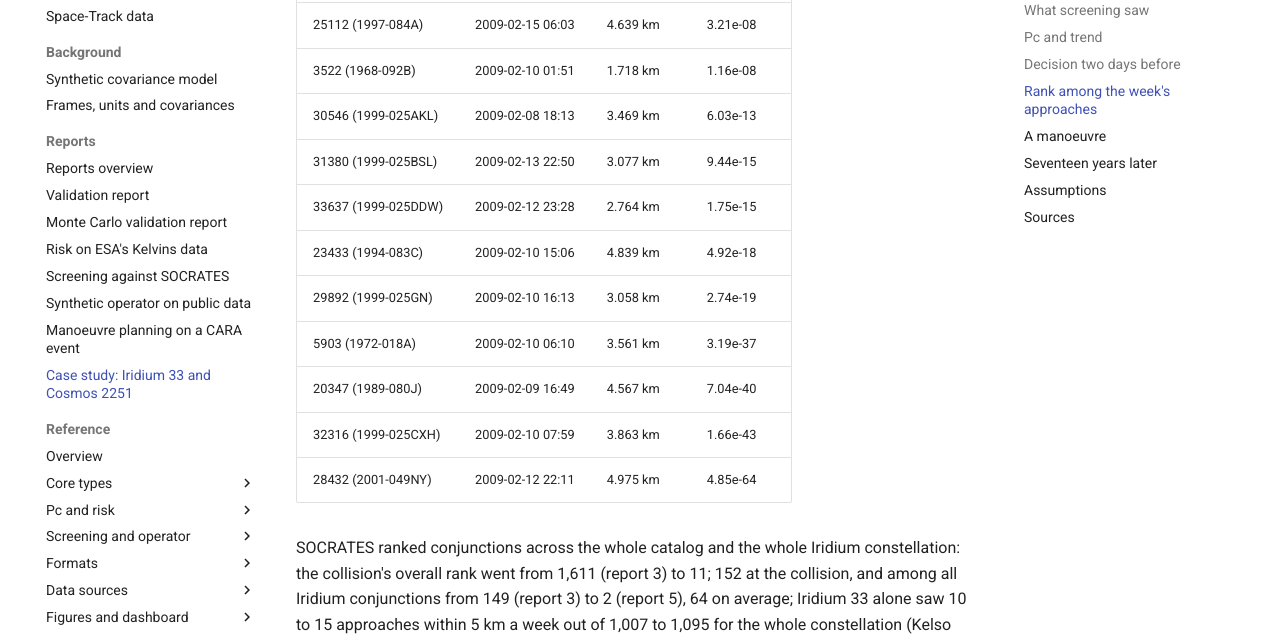
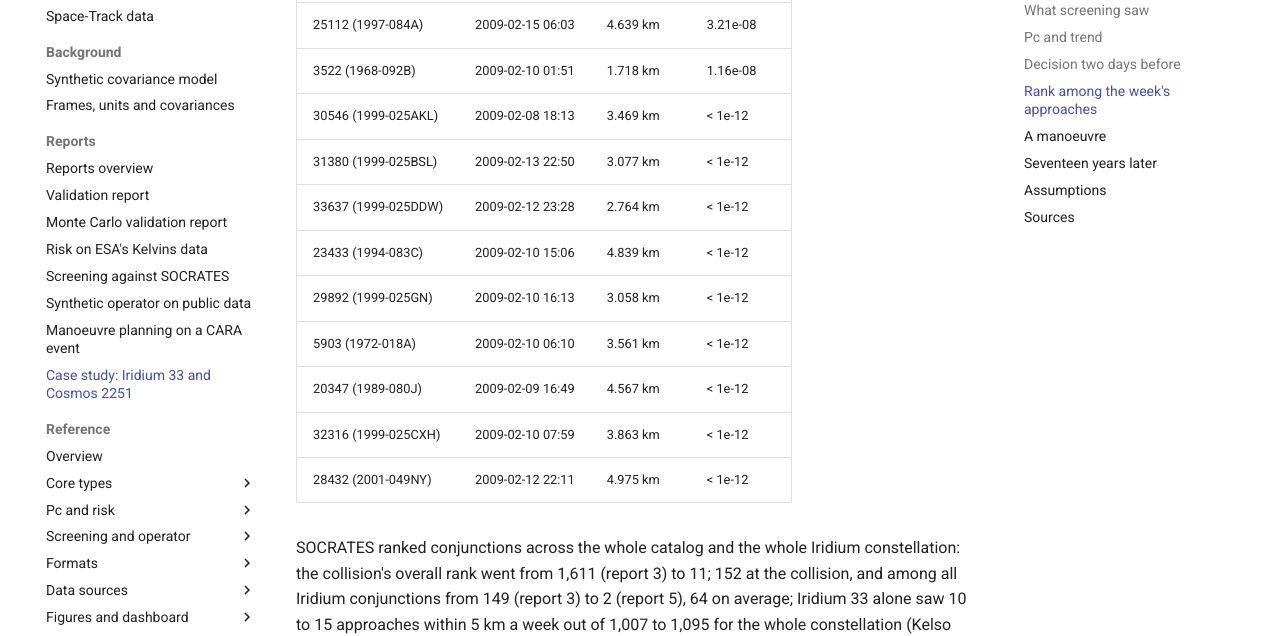
Before and after one commit to Kyrtap1309/keepout, an MkDocs documentation site: the page built from docs/case-study-iridium-cosmos.md, in a window 1280 px wide and 900 px high, scrolled down 5035 px. Shown: the part 152-788 px from the top of the window. Built offline with MkDocs 1.6.1 and Material for MkDocs 9.7.7, drawn with Linux system fonts in a browser that asks for light colours; comment, search, counter and statistics services are not loaded.

Commit message:
chore: date 1.0.0, record the excerpt's screening end, floor the page's Pc
- changelog: 1.0.0 dated 2026-11-27; the test runs changelog_section on
  the package's version, so an undated section fails
- iridium excerpt: manifest records screening_end (ISO) instead of a
  fractional screening_days; NOTICE names the end time; the check allows
  only ISO_ROUNDING (1 ms). Rebuilt from the bulk file; the element sets
  are unchanged
- case study page: Pc below PC_FLOOR (1e-12) shown as "< 1e-12" in tables
  and as hollow markers on the rank figure; the JSON keeps every value
- Python: classifiers for 3.11-3.13, the CI matrix; stability.md says
  so, and a test keeps the classifiers and the matrix equal

```diff
--- a/docs/case-study-iridium-cosmos.md
+++ b/docs/case-study-iridium-cosmos.md
@@ -84,15 +84,15 @@ Iridium 33 screened against every object as known at the decision point, for 7 d
 | 14240 (1983-079A) | 2009-02-11 20:28 | 3.153 km | 4.64e-07 |
 | 25112 (1997-084A) | 2009-02-15 06:03 | 4.639 km | 3.21e-08 |
 | 3522 (1968-092B) | 2009-02-10 01:51 | 1.718 km | 1.16e-08 |
-| 30546 (1999-025AKL) | 2009-02-08 18:13 | 3.469 km | 6.03e-13 |
-| 31380 (1999-025BSL) | 2009-02-13 22:50 | 3.077 km | 9.44e-15 |
-| 33637 (1999-025DDW) | 2009-02-12 23:28 | 2.764 km | 1.75e-15 |
-| 23433 (1994-083C) | 2009-02-10 15:06 | 4.839 km | 4.92e-18 |
-| 29892 (1999-025GN) | 2009-02-10 16:13 | 3.058 km | 2.74e-19 |
-| 5903 (1972-018A) | 2009-02-10 06:10 | 3.561 km | 3.19e-37 |
-| 20347 (1989-080J) | 2009-02-09 16:49 | 4.567 km | 7.04e-40 |
-| 32316 (1999-025CXH) | 2009-02-10 07:59 | 3.863 km | 1.66e-43 |
-| 28432 (2001-049NY) | 2009-02-12 22:11 | 4.975 km | 4.85e-64 |
+| 30546 (1999-025AKL) | 2009-02-08 18:13 | 3.469 km | < 1e-12 |
+| 31380 (1999-025BSL) | 2009-02-13 22:50 | 3.077 km | < 1e-12 |
+| 33637 (1999-025DDW) | 2009-02-12 23:28 | 2.764 km | < 1e-12 |
+| 23433 (1994-083C) | 2009-02-10 15:06 | 4.839 km | < 1e-12 |
+| 29892 (1999-025GN) | 2009-02-10 16:13 | 3.058 km | < 1e-12 |
+| 5903 (1972-018A) | 2009-02-10 06:10 | 3.561 km | < 1e-12 |
+| 20347 (1989-080J) | 2009-02-09 16:49 | 4.567 km | < 1e-12 |
+| 32316 (1999-025CXH) | 2009-02-10 07:59 | 3.863 km | < 1e-12 |
+| 28432 (2001-049NY) | 2009-02-12 22:11 | 4.975 km | < 1e-12 |
 
 SOCRATES ranked conjunctions across the whole catalog and the whole Iridium constellation: the collision's overall rank went from 1,611 (report 3) to 11; 152 at the collision, and among all Iridium conjunctions from 149 (report 3) to 2 (report 5), 64 on average; Iridium 33 alone saw 10 to 15 approaches within 5 km a week out of 1,007 to 1,095 for the whole constellation (Kelso 2009). For one satellite, as here, the list is short; an operator of 66 had to sort about a thousand a week, on Pc no better than this.
 
--- a/pyproject.toml
+++ b/pyproject.toml
@@ -11,6 +11,9 @@ classifiers = [
     "Development Status :: 5 - Production/Stable",
     "Intended Audience :: Science/Research",
     "Programming Language :: Python :: 3",
+    "Programming Language :: Python :: 3.11",
+    "Programming Language :: Python :: 3.12",
+    "Programming Language :: Python :: 3.13",
     "Topic :: Scientific/Engineering :: Astronomy",
     "Typing :: Typed",
 ]
```
Also changed, not shown: docs/changelog.md (+1 -1 lines), docs/stability.md (+5 -4 lines), docs/img/iridium-cosmos/rank.svg, 9 other files.
